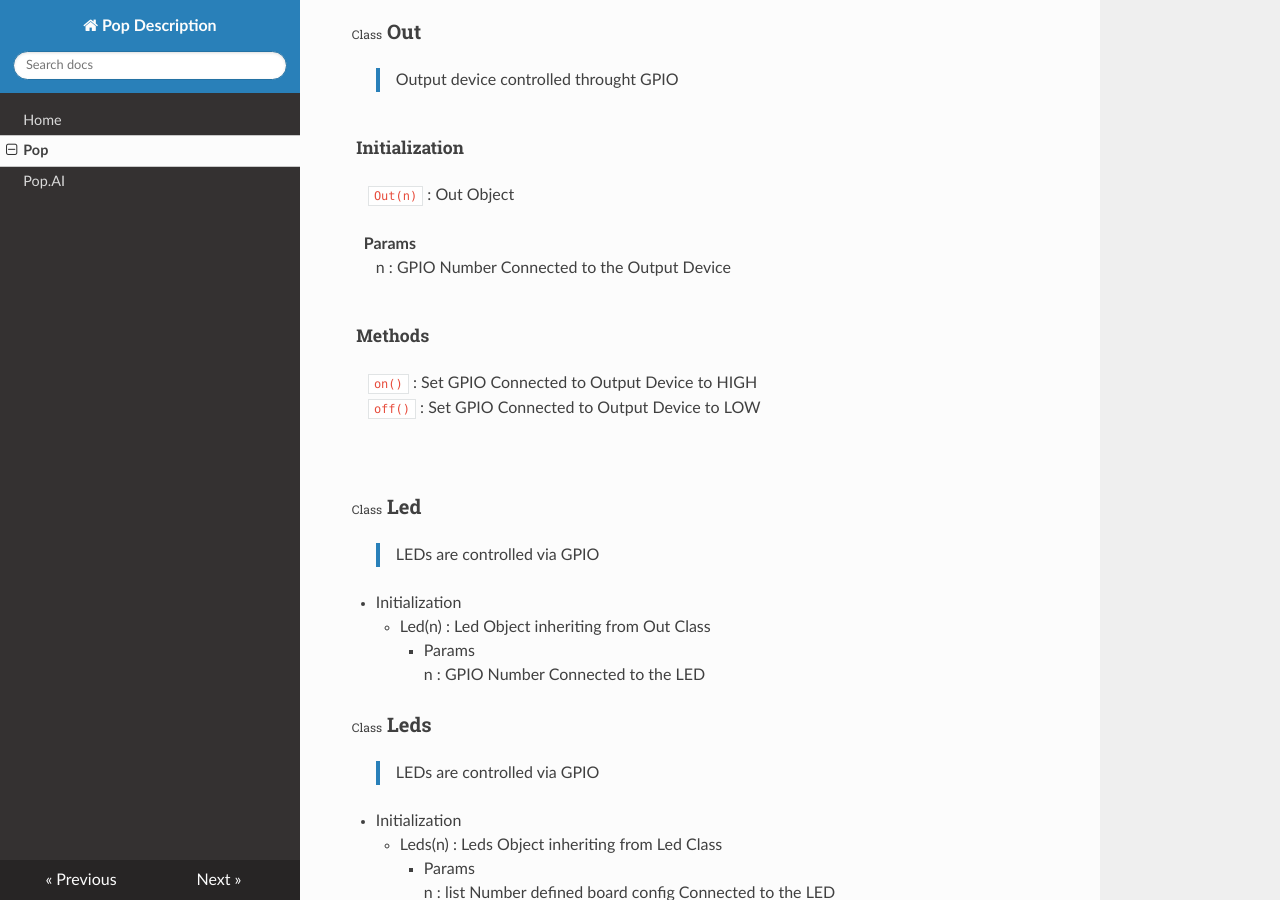
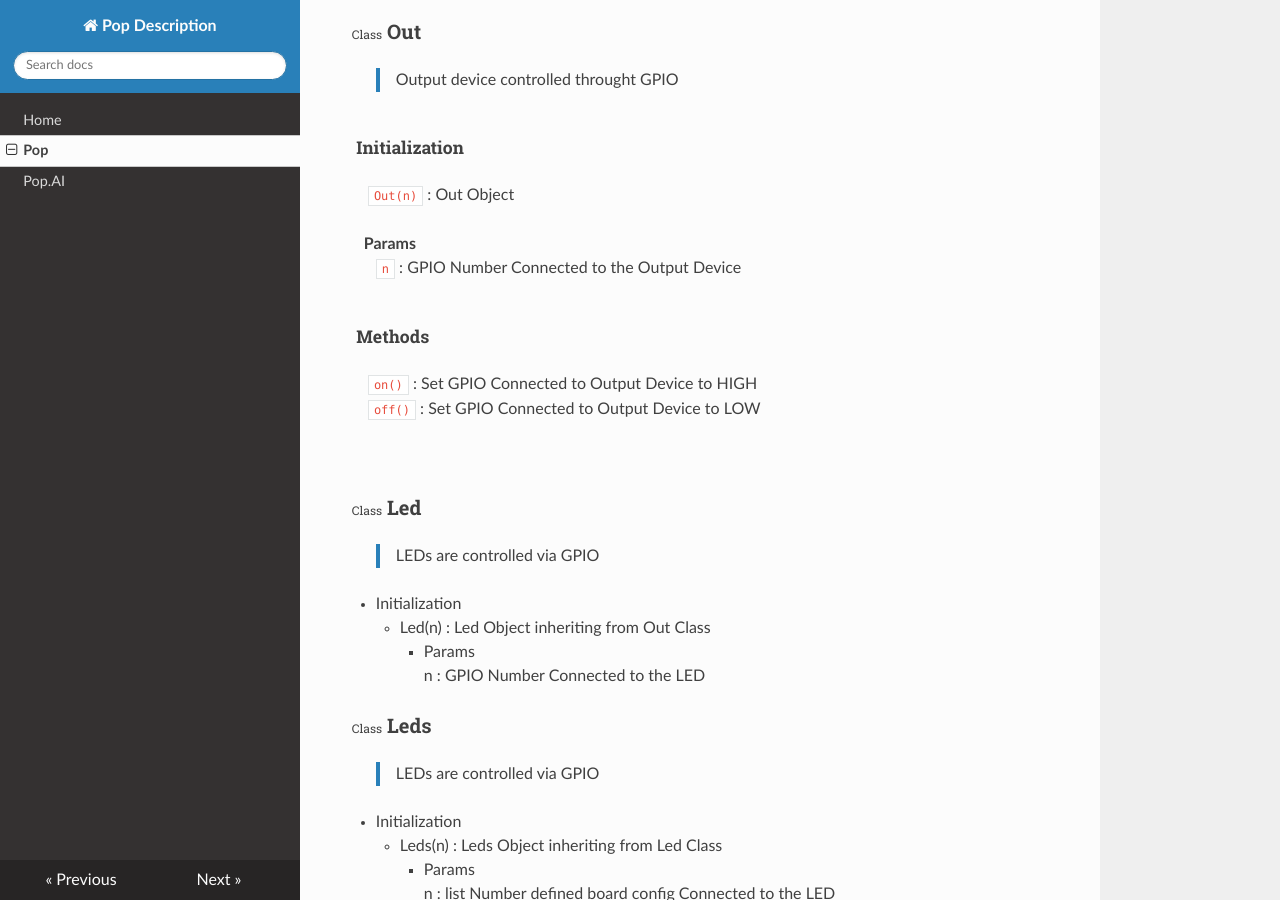
Before and after one commit to hbe-dev/pop_docs, an MkDocs documentation site: the page built from docs/pop.md, in a window 1280 px wide and 900 px high, scrolled down 319 px. Built offline with MkDocs 1.6.1, drawn with Linux system fonts in a browser that asks for light colours; nearby versions of some CDN libraries.

Commit message:
Update pop.md

```diff
--- a/docs/pop.md
+++ b/docs/pop.md
@@ -17,9 +17,10 @@ from pop import *
 
 &emsp; `Out(n)` : Out Object  <br><br>
 &emsp;**Params**
-&emsp;&emsp;n : GPIO Number Connected to the Output Device
+&emsp;&emsp;`n` : GPIO Number Connected to the Output Device
 
 <h5>&emsp;Methods</h5>
+
 &emsp; `on()`
 		: Set GPIO Connected to Output Device to HIGH
 &emsp; `off()`
```
